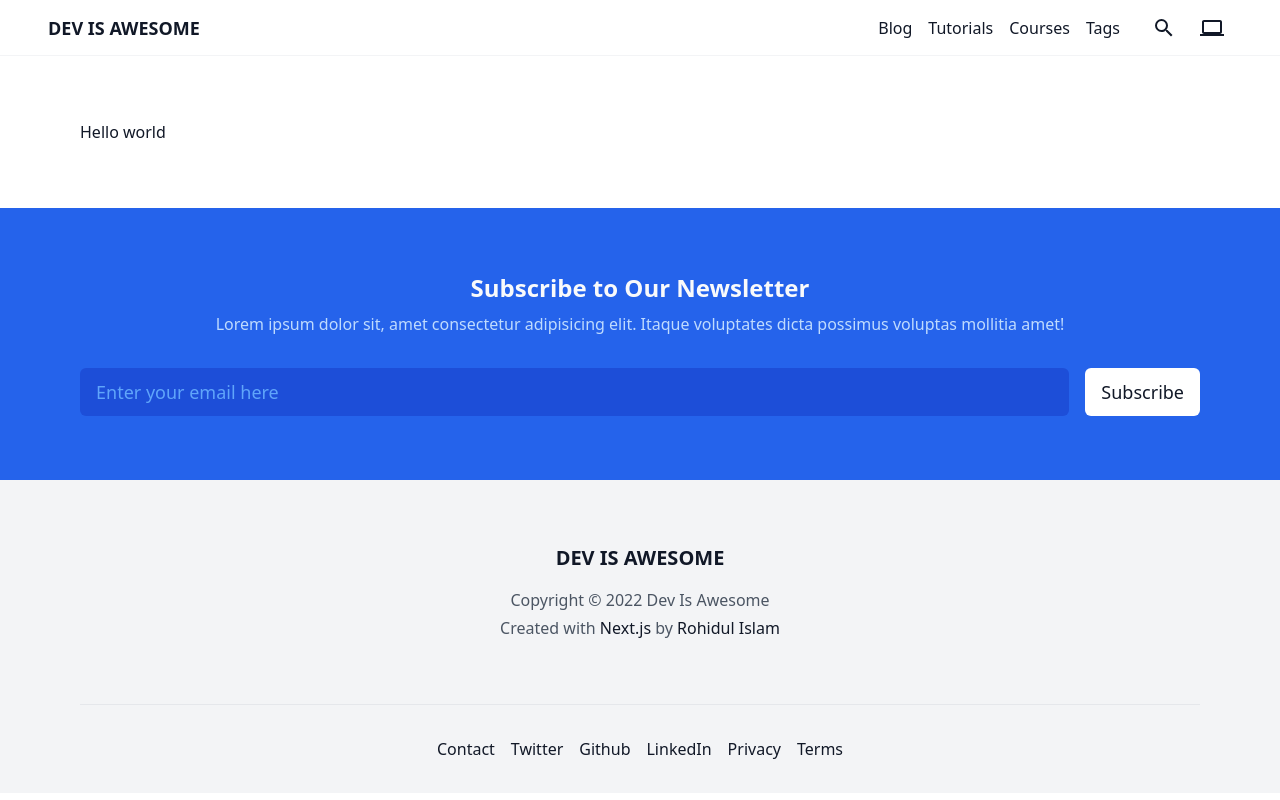
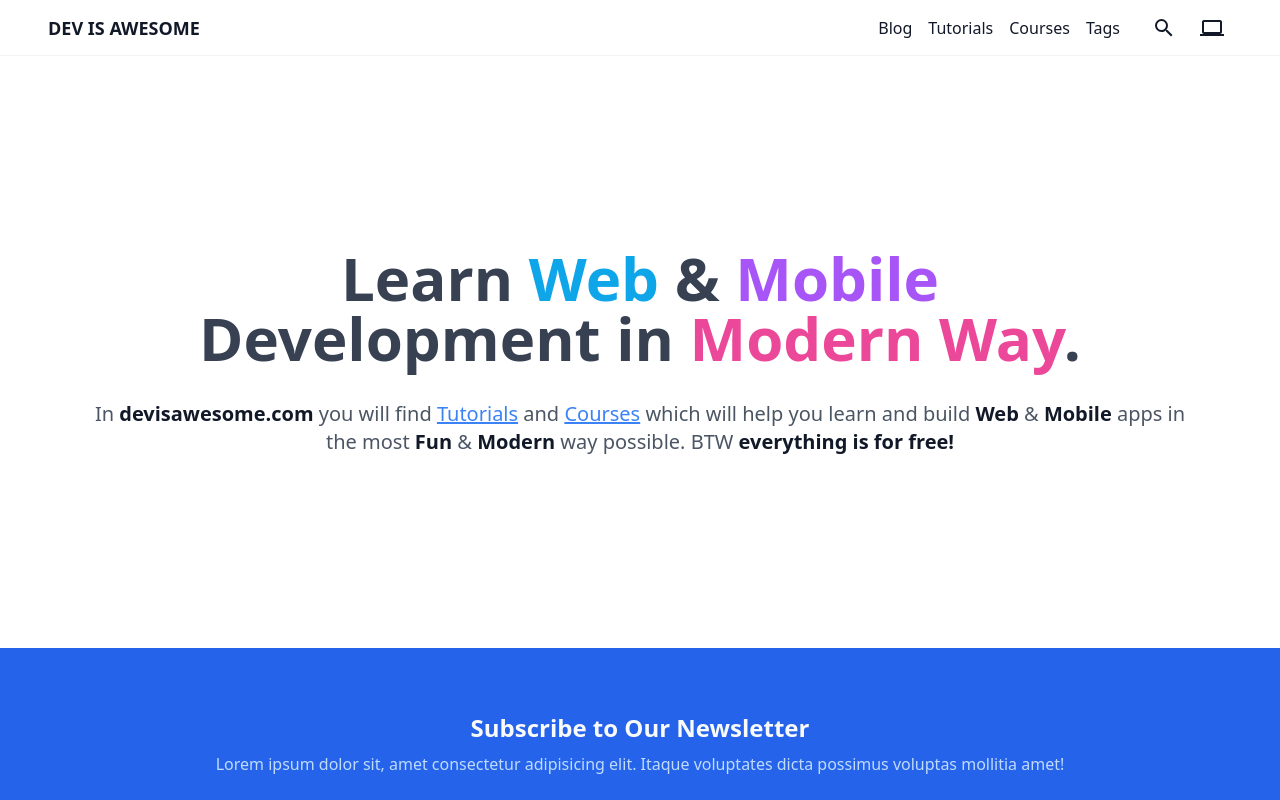
Before and after one commit to itsrafsanjani/dev-is-awesome, a Next.js app: page / in a window 1280 px wide. Shown: the top 800 px of the page. Built offline with nearby package versions, Linux system fonts and the light colour scheme.

Commit message:
Home screen header

```diff
--- /dev/null
+++ b/src/components/Atoms/Bold.tsx
@@ -0,0 +1,25 @@
+import classNames from "classnames";
+import React, { forwardRef } from "react";
+
+export type BoldProps = {} & React.DetailedHTMLProps<
+  React.HTMLAttributes<HTMLElement>,
+  HTMLElement
+>;
+
+const Bold = forwardRef<HTMLElement, BoldProps>((props, ref) => {
+  const { className, ...rest } = props;
+  return (
+    <b
+      className={classNames(
+        "text-gray-900 dark:text-gray-50 font-bold",
+        className
+      )}
+      {...rest}
+      ref={ref}
+    />
+  );
+});
+
+Bold.displayName = "Bold";
+
+export default Bold;
--- /dev/null
+++ b/src/components/Atoms/Link.tsx
@@ -0,0 +1,33 @@
+import React, { forwardRef } from "react";
+import NextLink from "next/link";
+import classNames from "classnames";
+
+export type LinkProps = {
+  href: string;
+} & Omit<
+  React.DetailedHTMLProps<
+    React.AnchorHTMLAttributes<HTMLAnchorElement>,
+    HTMLAnchorElement
+  >,
+  "href"
+>;
+
+const Link = forwardRef<HTMLAnchorElement, LinkProps>((props, ref) => {
+  const { href, className, ...rest } = props;
+  return (
+    <NextLink href={href}>
+      <a
+        className={classNames(
+          "font-medium text-primary-500 hover:text-primary-600 dark:text-primary-400 dark:hover:text-primary-500 underline underline-offset-1",
+          className
+        )}
+        {...rest}
+        ref={ref}
+      />
+    </NextLink>
+  );
+});
+
+Link.displayName = "Link";
+
+export default Link;
--- /dev/null
+++ b/src/components/Atoms/Text.tsx
@@ -0,0 +1,21 @@
+import classNames from "classnames";
+import React, { forwardRef } from "react";
+
+export type TextProps = {} & React.DetailedHTMLProps<
+  React.HTMLAttributes<HTMLParagraphElement>,
+  HTMLParagraphElement
+>;
+
+const Text = forwardRef<HTMLParagraphElement, TextProps>((props, ref) => {
+  const { className, ...rest } = props;
+  return (
+    <p
+      className={classNames("text-gray-600 dark:text-gray-300", className)}
+      {...rest}
+      ref={ref}
+    />
+  );
+});
+
+Text.displayName = "Text";
+export default Text;
--- a/src/components/Footer/Footer.tsx
+++ b/src/components/Footer/Footer.tsx
@@ -78,14 +78,26 @@ const Footer = () => {
             {SITE_INFO.builtBy && (
               <span>
                 by{" "}
-                <Link href={SITE_INFO.builtBy.url}>
+                {SITE_INFO.builtBy.map((item, index) => {
+                  return (
+                    <span key={index}>
+                      <Link href={item.name}>
                         <a
                           target="_blank"
                           className="font-medium text-gray-900 dark:text-gray-50 hover:text-gray-600 dark:hover:text-gray-300"
                         >
-                    {SITE_INFO.builtBy.name}
+                          {item.name}
                         </a>
                       </Link>
+
+                      {index === SITE_INFO.builtBy.length - 1
+                        ? " "
+                        : index === SITE_INFO.builtBy.length - 2
+                        ? " and "
+                        : ", "}
+                    </span>
+                  );
+                })}
               </span>
             )}
           </p>
--- a/src/components/Spotlgiht/Spotlight.tsx
+++ b/src/components/Spotlgiht/Spotlight.tsx
@@ -9,6 +9,8 @@ import Link from "next/link";
 import React, { useCallback, useEffect, useMemo, useState } from "react";
 import { useRef } from "react";
 import { MdChevronRight, MdClose, MdOpenInNew, MdSearch } from "react-icons/md";
+import Bold from "../Atoms/Bold";
+import Text from "../Atoms/Text";
 
 const NAVIGATION_CATEGORY = "navigation-links";
 const BLOGS_CATEGORY = "blogs";
@@ -330,18 +332,15 @@ const Spotlight = () => {
             {searchResults.length === 0 ? (
               <div className="p-8 text-center items-center justify-center flex flex-col gap-4 text-gray-500 dark:text-gray-400">
                 <MdSearch className="text-7xl" />
-                <span className="text-lg">
+                <Text className="text-lg">
                   {!searchText ? (
                     <span>Search results will show up here.</span>
                   ) : (
                     <span>
-                      No results for{" "}
-                      <span className="font-medium text-gray-900 dark:text-gray-50">
-                        &apos;{searchText}&apos;
-                      </span>
+                      No results for <Bold>&apos;{searchText}&apos;</Bold>
                     </span>
                   )}
-                </span>
+                </Text>
               </div>
             ) : (
               <div className="px-4">
--- a/src/constants/site.ts
+++ b/src/constants/site.ts
@@ -1,6 +1,6 @@
-export const SITE_INFO = {
+export const SITE_INFO: Info = {
   title: "Dev Is Awesome",
-  desc: "",
+  deploymentType: "debug",
   slug: "devisawesome",
   domain: "devisawesome.com",
   url: "https://devisawesome.com",
@@ -10,9 +10,33 @@ export const SITE_INFO = {
       name: "Next.js",
       url: "https://nextjs.org",
     },
+    {
+      name: "Tailwind CSS",
+      url: "https://tailwindcss.com",
+    },
   ],
+  builtBy: [
+    {
+      name: "Rohidul Islam",
+      url: "https://rohid.dev",
+    },
+  ],
+};
+
+export type Info = {
+  title: string;
+  desc?: string;
+  deploymentType: "debug" | "alpha" | "beta" | "production";
+  slug: string;
+  domain: string;
+  url: string;
+  copyRight: string;
+  builtWith: {
+    name: string;
+    url: string;
+  }[];
   builtBy: {
-    name: "Rohidul Islam",
-    url: "https://rohid.dev",
-  },
+    name: string;
+    url: string;
+  }[];
 };
--- a/src/pages/index.tsx
+++ b/src/pages/index.tsx
@@ -1,9 +1,31 @@
+import Bold from "@/components/Atoms/Bold";
+import Link from "@/components/Atoms/Link";
+import Text from "@/components/Atoms/Text";
 import Container from "@/components/Container";
 import DefaultLayout from "@/components/Layouts/DefaultLayout";
+import { SITE_INFO } from "@/constants/site";
 import { CustomNextPage } from "@/types/next";
 
 const HomePage: CustomNextPage = () => {
-  return <Container className="my-16">Hello world</Container>;
+  return (
+    <header className="py-32 lg:py-48 text-center">
+      <Container className="max-w-4xl">
+        <h2 className="text-4xl md:text-5xl lg:text-6xl font-black dark:text-gray-200 text-gray-700 mb-8">
+          Learn <span className="text-sky-500">Web</span> &{" "}
+          <span className="text-purple-500">Mobile</span> <br />
+          Development in <span className="text-pink-500">Modern Way</span>.
+        </h2>
+        <Text className="md:text-lg lg:text-xl">
+          In <Bold>{SITE_INFO.domain}</Bold> you will find{" "}
+          <Link href="/tutorials">Tutorials</Link> and{" "}
+          <Link href="/courses">Courses</Link> which will help you learn and
+          build <Bold>Web</Bold> & <Bold>Mobile</Bold> apps in the most{" "}
+          <Bold>Fun</Bold> & <Bold>Modern</Bold> way possible. BTW{" "}
+          <Bold>everything is for free!</Bold>
+        </Text>
+      </Container>
+    </header>
+  );
 };
 
 HomePage.getLayout = (page) => <DefaultLayout>{page}</DefaultLayout>;
```
Lines whose indentation alone changed are shown as unchanged.
